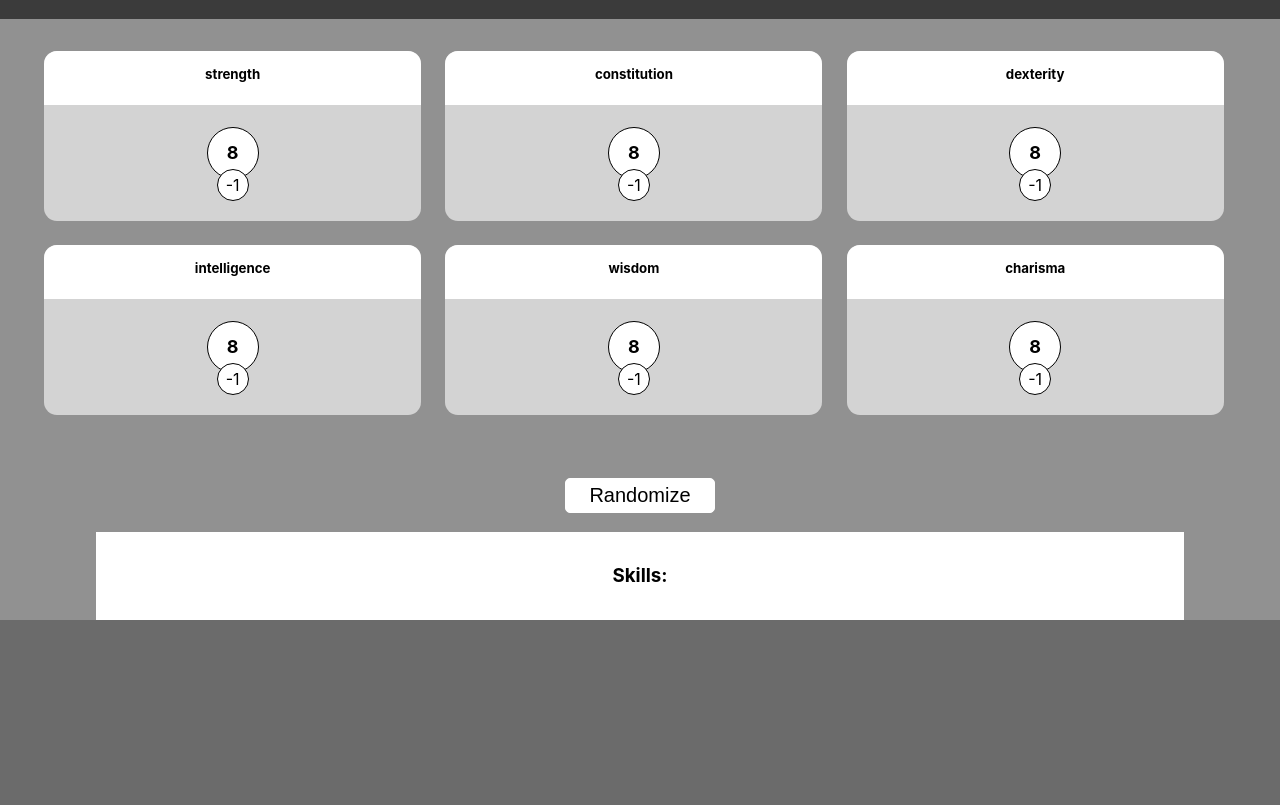
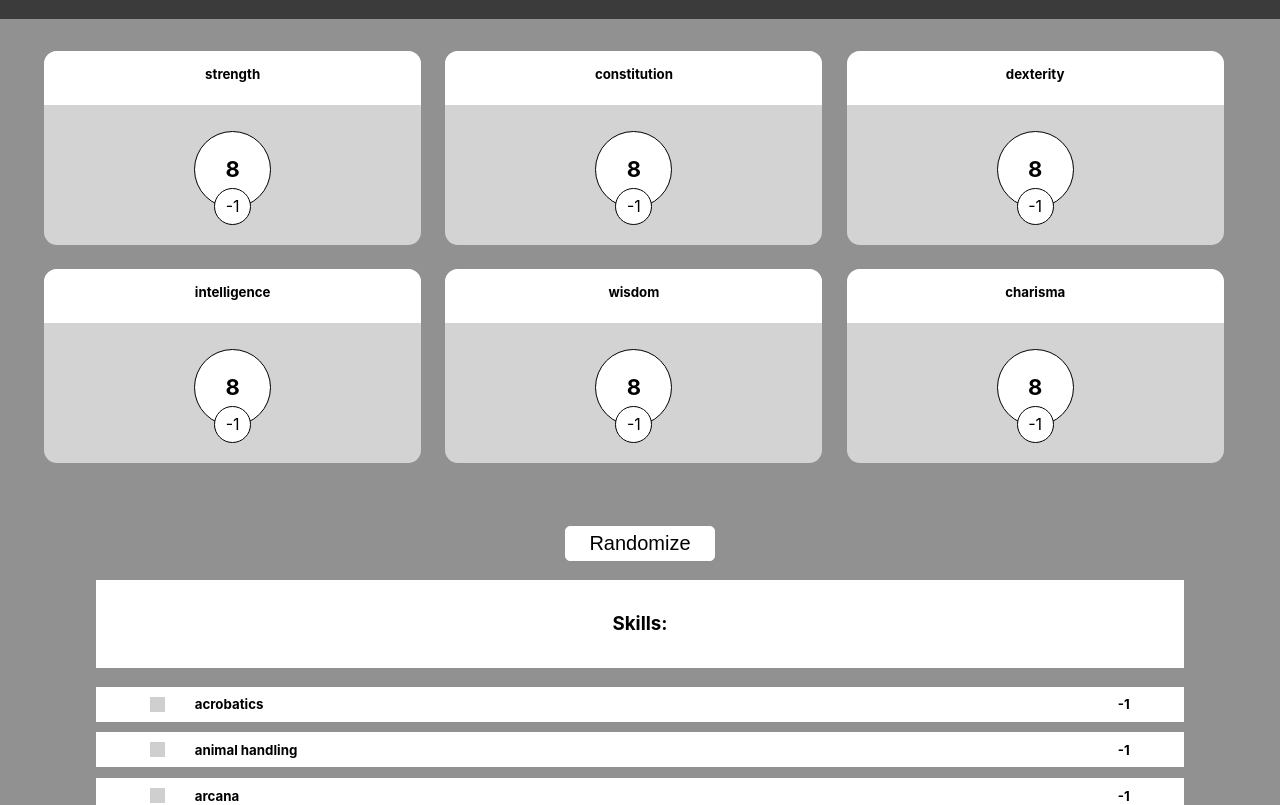
Before and after one commit to iantorrente/dd-player-tools, a React (Create React App) app: page /character-creation/character-preview in a window 1280 px wide. Shown: the part 300-1105 px from the top of the page. Before the commit the page ends 939 px from the top, so only its background shows below. Built offline with nearby package versions, Linux system fonts and the light colour scheme.

Commit message:
implemented skill rendering in characterpreview and logic for getting skills and their modifiers

```diff
--- /dev/null
+++ b/src/Data/Skills.js
@@ -0,0 +1,22 @@
+const SKILLS = {
+  acrobatics: { tiedStat: 'dexterity' },
+  'animal handling': { tiedStat: 'wisdom' },
+  arcana: { tiedStat: 'intelligence' },
+  athletics: { tiedStat: 'strength' },
+  deception: { tiedStat: 'charisma' },
+  history: { tiedStat: 'intelligence' },
+  insight: { tiedStat: 'wisdom' },
+  intimidation: { tiedStat: 'charisma' },
+  investigation: { tiedStat: 'intelligence' },
+  medicine: { tiedStat: 'wisdom' },
+  nature: { tiedStat: 'intelligence' },
+  perception: { tiedStat: 'wisdom' },
+  performance: { tiedStat: 'charisma' },
+  persuasion: { tiedStat: 'charisma' },
+  religion: { tiedStat: 'intelligence' },
+  'sleight of hand': { tiedStat: 'dexterity' },
+  stealth: { tiedStat: 'dexterity' },
+  survival: { tiedStat: 'wisdom' }
+}
+
+export default SKILLS;
--- a/src/Modals/SkillBlock/SkillBlock.js
+++ b/src/Modals/SkillBlock/SkillBlock.js
@@ -2,21 +2,53 @@ import React, { Component } from 'react';
 import SkillItem from './SkillItem.js';
 import Races from '../../Data/Races.js';
 import Classes from '../../Data/Classes.js';
+import Backgrounds from '../../Data/Backgrounds.js';
+import Skills from '../../Data/Skills.js';
+import StatModifiers from '../../Data/StatModifiers.js';
 
 class SkillBlock extends Component {
-  getSkillModifier() {
-
+  getSkillModifier(skill) {
+    let tiedStat = Skills[skill].tiedStat;
+    let actualStat = this.props.pc.stats[tiedStat];
+    let statModifier = StatModifiers[actualStat].value;
+    return statModifier;
   }
 
   getSkills() {
-    let skills = [];
-    if (this.props.pc.race) {
-      console.log(Races[this.props.pc.race]);
+    const classSelected = Classes[this.props.pc.class];
+    let proficientSkills = [];
+
+    if (this.props.pc.skills.length > 0) {
+      proficientSkills.push(...this.props.pc.skills);
     }
 
-    if (this.props.pc.class) {
-      console.log(Classes[this.props.pc.class]);
+    if (Backgrounds[this.props.pc.background] !== undefined) {
+      proficientSkills.push(...Backgrounds[this.props.pc.background].proficiencies.skill.items);
     }
+
+    const skills = Object.keys(Skills).map((skill, i) => {
+      let modifier = this.getSkillModifier(skill);
+
+      if (proficientSkills.includes(skill) && Classes[this.props.pc.class] !== undefined) {
+        modifier += classSelected.levelAdditions[0].proficiencyBonus;
+        return (
+          <span key={i} className='skill-item'>
+            <span className='proficient'></span>
+            <h5 className='skill-name'>{skill}</h5>
+            <h5 className='skill-modifier'><b>{modifier}</b></h5>
+          </span>
+        )
+      } else {
+        return (
+          <span key={i} className='skill-item'>
+            <span className='not-proficient'></span>
+            <h5 className='skill-name'>{skill}</h5>
+            <h5 className='skill-modifier'><b>{modifier}</b></h5>
+          </span>
+        )
+      }
+    })
+    return skills;
   }
 
   render() {
--- a/src/Views/CharacterCreation/ClassSection/ClassSection.js
+++ b/src/Views/CharacterCreation/ClassSection/ClassSection.js
@@ -25,7 +25,11 @@ class ClassSection extends Component {
         </select>
         {
           (Classes[this.props.classSelected] !== undefined) ?
-            <ClassSnippet pc={this.props.pc} classSelected={this.props.classSelected} />
+            <ClassSnippet
+              pc={this.props.pc}
+              classSelected={this.props.classSelected}
+              handleSkillSelection={this.props.handleSkillSelection}
+            />
           :
             <Explanation toExplain='class' />
         }
--- a/src/Views/CharacterCreation/ClassSection/ClassSnippet/ClassSnippet.js
+++ b/src/Views/CharacterCreation/ClassSection/ClassSnippet/ClassSnippet.js
@@ -140,7 +140,15 @@ class ClassSnippet extends Component {
 
     for (let i = 0; i < choiceCount; i++) {
       returnChoices.push(
-        <div key={i}><select>${this.getSkills(skills)}</select></div>
+        <div key={i}>
+          <select
+            index={i}
+            value={this.props.pc.skills[i] ? this.props.pc.skills[i] : 'Skills:'}
+            onChange={this.props.handleSkillSelection}>
+              <option>Skills:</option>
+              ${this.getSkills(skills)}
+          </select>
+        </div>
       )
     }
     return returnChoices;
--- a/src/Views/CharacterCreationView.js
+++ b/src/Views/CharacterCreationView.js
@@ -15,8 +15,7 @@ class CharacterCreationView extends Component {
     this.handleClassSelection = this.handleClassSelection.bind(this);
     this.handleBackgroundSelection = this.handleBackgroundSelection.bind(this);
     this.handleAlignmentSelection = this.handleAlignmentSelection.bind(this);
-    this.handleStatIncrease = this.handleStatIncrease.bind(this);
-    this.handleStatDecrease = this.handleStatDecrease.bind(this);
+    this.handleSkillSelection = this.handleSkillSelection.bind(this);
     this.randomizeStats = this.randomizeStats.bind(this);
 
     this.state = {
@@ -32,7 +31,8 @@ class CharacterCreationView extends Component {
           intelligence: 8,
           wisdom: 8,
           charisma: 8
-        }
+        },
+        skills: []
       }
     }
   }
@@ -72,22 +72,34 @@ class CharacterCreationView extends Component {
     })
   }
 
-  handleStatIncrease(stat) {
-    let pc = this.state.playerCharacter;
-    if (pc.statPoints === 0) {
-      alert('No more avaiable points to distribute');
-    } else {
-      pc.statPoints -= 1;
-      pc.stats[stat] += 1;
+  // NOT NEEDED NOW THAT STAT RANDOMIZATION IS IMPLEMENTED
+  // handleStatIncrease(stat) {
+  //   let pc = this.state.playerCharacter;
+  //   if (pc.statPoints === 0) {
+  //     alert('No more avaiable points to distribute');
+  //   } else {
+  //     pc.statPoints -= 1;
+  //     pc.stats[stat] += 1;
+  //     this.setState({ pc });
+  //   }
+  // }
+
+  // handleStatDecrease(stat) {
+  //   let pc = this.state.playerCharacter;
+  //   pc.statPoints += 1;
+  //   pc.stats[stat] -= 1;
+  //   this.setState({ pc });
+  // }
+
+  handleSkillSelection(e) {
+    if (e.target.value !== 'Skills:') {
+      let pc = this.state.playerCharacter;
+      const selectedIndex = e.target.selectedIndex;
+      const optionIndex = e.target[selectedIndex].parentElement.getAttribute('index');
+      pc.skills.splice(optionIndex, 1, e.target.value);
       this.setState({ pc });
+      console.log(pc);
     }
-  }
-
-  handleStatDecrease(stat) {
-    let pc = this.state.playerCharacter;
-    pc.statPoints += 1;
-    pc.stats[stat] -= 1;
-    this.setState({ pc });
   }
 
   handleRaceSelection(e) {
@@ -100,8 +112,10 @@ class CharacterCreationView extends Component {
   handleClassSelection(e) {
     let pc = this.state.playerCharacter;
     pc.class = e.target.value;
+    pc.skills = [];
     this.setState({ pc });
     this.setState({ classSelected: e.target.value });
+    console.log(pc);
   }
 
   handleBackgroundSelection(e) {
@@ -109,6 +123,7 @@ class CharacterCreationView extends Component {
     pc.background = e.target.value;
     this.setState({ pc });
     this.setState({ backgroundSelected: e.target.value });
+    console.log(pc);
   }
 
   handleAlignmentSelection(e) {
@@ -153,6 +168,7 @@ class CharacterCreationView extends Component {
               step={2}
               pc={this.state.playerCharacter}
               classSelected={this.state.classSelected}
+              handleSkillSelection={this.handleSkillSelection}
               handleClassSelection={this.handleClassSelection}
             />}
         />
--- a/src/index.css
+++ b/src/index.css
@@ -222,23 +222,23 @@ code {
   background-color: white;
   border: 1px solid black;
   border-radius: 50% 50% 50% 50%;
-  font-size: 18px;
-  line-height: 50px;
+  font-size: 22px;
+  line-height: 75px;
   margin-right: auto;
   margin-left: auto;
   margin-bottom: 0px;
-  width: 50px;
-  height: 50px;
+  width: 75px;
+  height: 75px;
 }
 
 .stat-modifier {
   background-color: white;
   border: 1px solid black;
   border-radius: 50% 50% 50% 50%;
-  line-height: 30px;
-  margin-top: -10px;
-  width: 30px;
-  height: 30px;
+  line-height: 35px;
+  margin-top: -20px;
+  width: 35px;
+  height: 35px;
 }
 
 .stat-item-details {
@@ -275,3 +275,34 @@ code {
   background-color: white;
   padding: 3%;
 }
+
+.skill-item {
+  background-color: white;
+  display: flex;
+  justify-content: space-around;
+  align-items: center;
+  margin-top: 1%;
+  padding-left: 5%;
+  padding-right: 5%;
+  height: 35px;
+}
+
+.skill-name {
+  margin-left: 3%;
+}
+
+.skill-modifier {
+  margin-left: auto;
+}
+
+.proficient {
+  height: 15px;
+  width: 15px;
+  background-color: #555;
+}
+
+.not-proficient {
+  height: 15px;
+  width: 15px;
+  background-color: rgb(207, 207, 207);
+}
```
